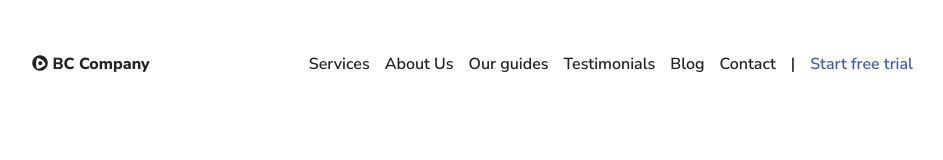
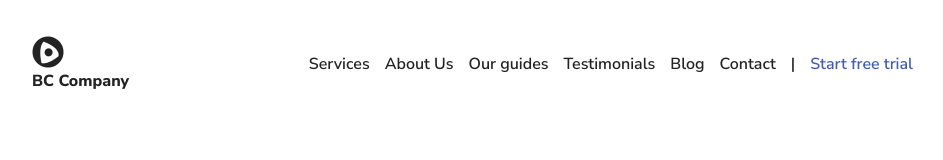
Before and after one commit to Tobijudah/BC-Company-landing-page, a plain HTML site: page index.html in a window 1280 px wide. Shown: the whole page, without its empty margins (160-1103 px from the left). Drawn offline with Linux system fonts and the light colour scheme.

Commit message:
refactored heading

```diff
--- a/index.html
+++ b/index.html
@@ -18,7 +18,9 @@
    <div class="container">
 
       <nav>
-         <h4><i class="fab fa-centercode"></i> BC Company</h4>
+         <div class="heading">
+            <i class="fab fa-2x fa-centercode"></i><h4> BC Company</h4>
+         </div>
          <ul>
             <li><a href="#">Services</a></li>
             <li><a href="#">About Us</a></li>
```
